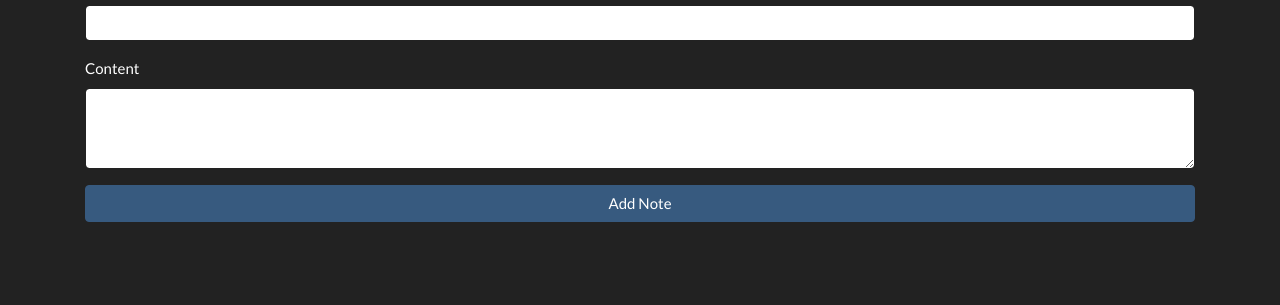
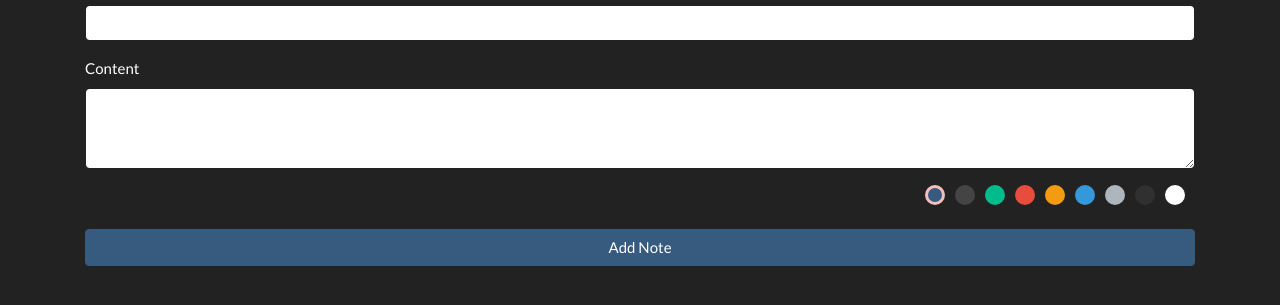
Before and after one commit to ztobs/notepad, a plain HTML site: page index.html in a window 1280 px wide. Shown: the part 125-430 px from the top of the page. Drawn offline with nearby package versions, Linux system fonts and the light colour scheme.

Commit message:
added color pickers to ui

```diff
--- a/index.html
+++ b/index.html
@@ -26,6 +26,17 @@
                 <label for="content">Content</label>
                 <textarea class="form-control" id="content" rows="3"></textarea>
             </div>
+            <div class="mb-4 float-right">
+                    <div class="bg-primary swatch active"></div>
+                    <div class="bg-secondary swatch"></div>
+                    <div class="bg-success swatch "></div>
+                    <div class="bg-danger swatch"></div>
+                    <div class="bg-warning swatch"></div>
+                    <div class="bg-info swatch"></div>
+                    <div class="bg-light swatch"></div>
+                    <div class="bg-dark swatch"></div>
+                    <div class="bg-white swatch"></div>
+            </div>
             <input type="submit" value="Add Note" class="btn btn-primary btn-block">
             <input type="text" id="noteid" class="hidden">
         </form>
--- a/style.css
+++ b/style.css
@@ -2,3 +2,5 @@
 .card-header i {float:right;}
 .fa-trash, .fa-pencil-alt {cursor: pointer;}
 .hidden {display:none}
+.swatch {width:20px; height:20px; float:left; margin-right:10px; border-radius: 50%; cursor: pointer; }
+.swatch:hover, .active  {border: 3px solid rgb(247, 189, 189)}
```
